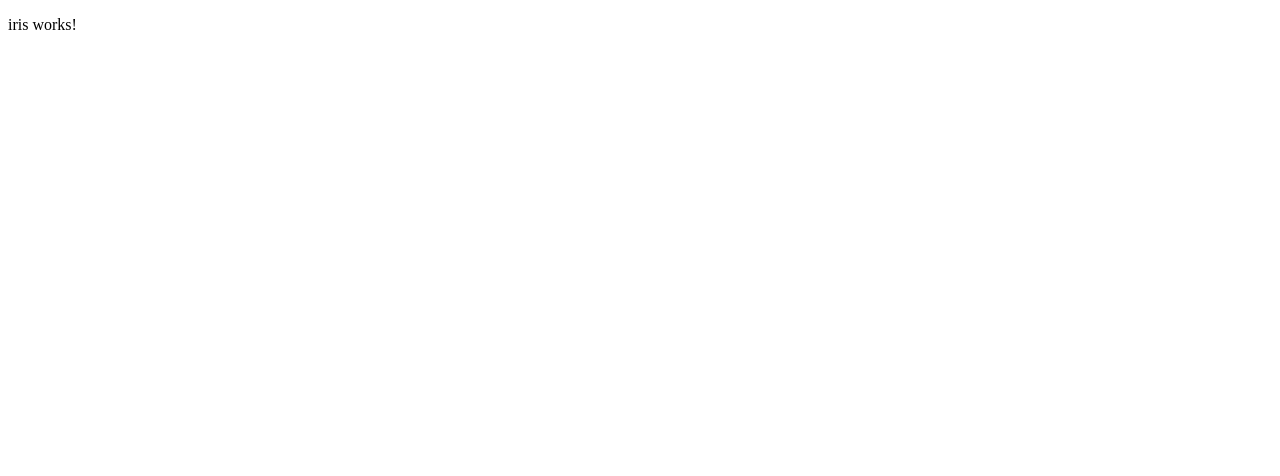
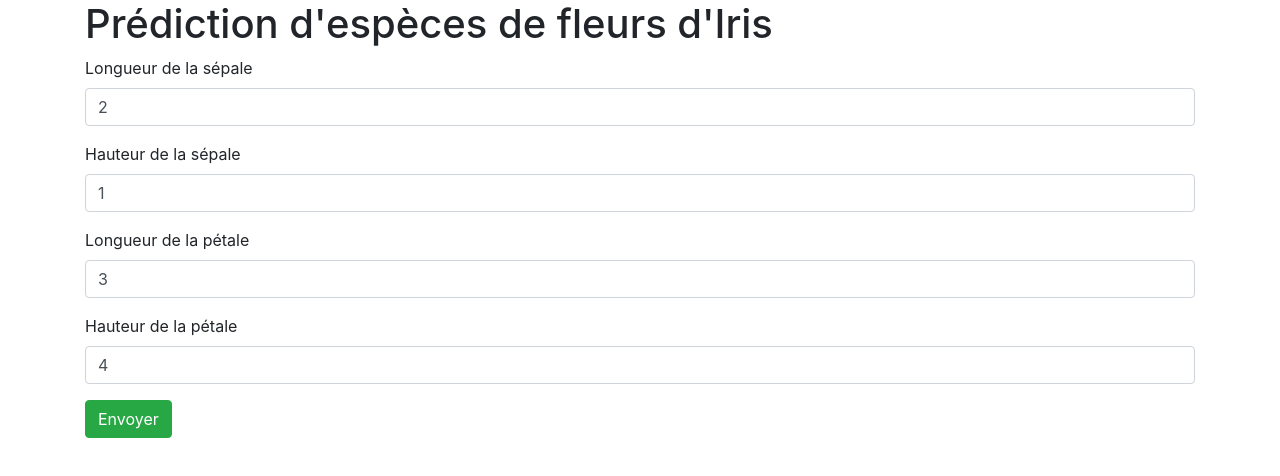
Before and after one commit to SamyClementz/SitewebCentrale, an Angular app in the folder Frontend/: page / in a window 1280 px wide. Shown: the top 476 px of the page. Built offline with nearby package versions, Linux system fonts and the light colour scheme.

Commit message:
Ajout du formulaire

```diff
--- /dev/null
+++ b/Frontend/src/app/Iris.ts
@@ -0,0 +1,6 @@
+export class Iris {
+    sepalLength: number = 1;
+    sepalWidth: number = 1;
+    petalLength: number = 1;
+    petalWidth: number = 1;
+}
--- a/Frontend/src/app/app.module.ts
+++ b/Frontend/src/app/app.module.ts
@@ -1,5 +1,6 @@
 import { BrowserModule } from '@angular/platform-browser';
 import { NgModule } from '@angular/core';
+import { FormsModule }   from '@angular/forms';
 
 import { AppComponent } from './app.component';
 import { IrisComponent } from './iris/iris.component';
@@ -10,7 +11,8 @@ import { IrisComponent } from './iris/iris.component';
     IrisComponent
   ],
   imports: [
-    BrowserModule
+    BrowserModule,
+    FormsModule
   ],
   providers: [],
   bootstrap: [AppComponent]
--- a/Frontend/src/app/iris/iris.component.html
+++ b/Frontend/src/app/iris/iris.component.html
@@ -1,3 +1,40 @@
-<p>
-  iris works!
-</p>
+<div class="container">
+
+  <h1>Prédiction d'espèces de fleurs d'Iris </h1>
+  <form>
+    <div class="form-group">
+      <label for="sepalLength">Longueur de la sépale</label>
+      <input type="number" class="form-control" id="sepalLength"
+      required
+      step="0.01"
+      [(ngModel)]="iris.sepalLength" name="sepalLength">
+    </div>
+
+    <div class="form-group">
+      <label for="sepalWidth">Hauteur de la sépale</label>
+      <input type="number" class="form-control" id="sepalWidth"
+      required
+      step="0.01"
+      [(ngModel)]="iris.sepalWidth" name="sepalWidth">
+    </div>
+
+    <div class="form-group">
+      <label for="petalLength">Longueur de la pétale</label>
+      <input type="number" class="form-control" id="petalLength"
+      required
+      step="0.01"
+      [(ngModel)]="iris.petalLength" name="petalLength">
+    </div>
+
+    <div class="form-group">
+      <label for="petalWidth">Hauteur de la pétale</label>
+      <input type="number" class="form-control" id="petalWidth"
+      required
+      step="0.01"
+      [(ngModel)]="iris.petalWidth" name="petalWidth">
+    </div>
+
+    <button type="submit" class="btn btn-success" (click)="predict()">Envoyer</button>
+
+  </form>
+</div>
--- a/Frontend/src/app/iris/iris.component.ts
+++ b/Frontend/src/app/iris/iris.component.ts
@@ -1,4 +1,6 @@
 import { Component, OnInit } from '@angular/core';
+import { IrisService } from '../iris.service';
+import { Iris } from '../Iris';
 
 @Component({
   selector: 'app-iris',
@@ -6,10 +8,14 @@ import { Component, OnInit } from '@angular/core';
   styleUrls: ['./iris.component.css']
 })
 export class IrisComponent implements OnInit {
-
-  constructor() { }
+  iris: Iris ={
+    "sepalLength":2,
+    "sepalWidth":1,
+    "petalLength":3,
+    "petalWidth":4,
+  };
+  constructor(private irisService: IrisService) { }
 
   ngOnInit() {
   }
-
 }
--- a/Frontend/src/index.html
+++ b/Frontend/src/index.html
@@ -7,6 +7,7 @@
 
   <meta name="viewport" content="width=device-width, initial-scale=1">
   <link rel="icon" type="image/x-icon" href="favicon.ico">
+  <link href="https://stackpath.bootstrapcdn.com/bootstrap/4.3.1/css/bootstrap.min.css" rel="stylesheet" integrity="sha384-ggOyR0iXCbMQv3Xipma34MD+dH/1fQ784/j6cY/iJTQUOhcWr7x9JvoRxT2MZw1T" crossorigin="anonymous">
 </head>
 <body>
   <app-root></app-root>
```
